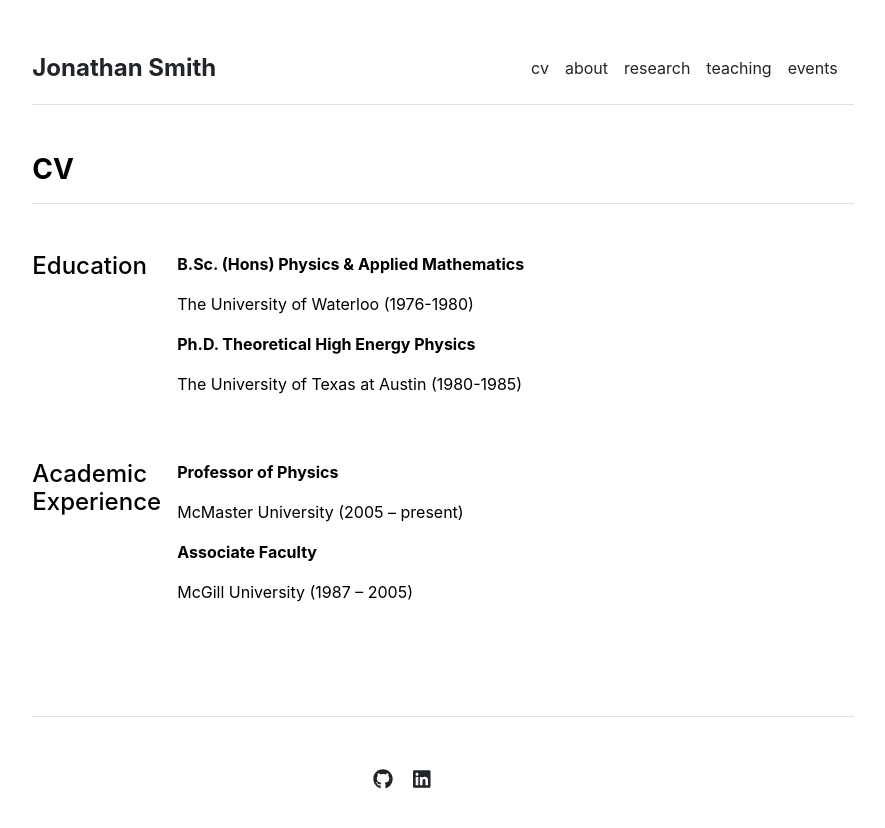
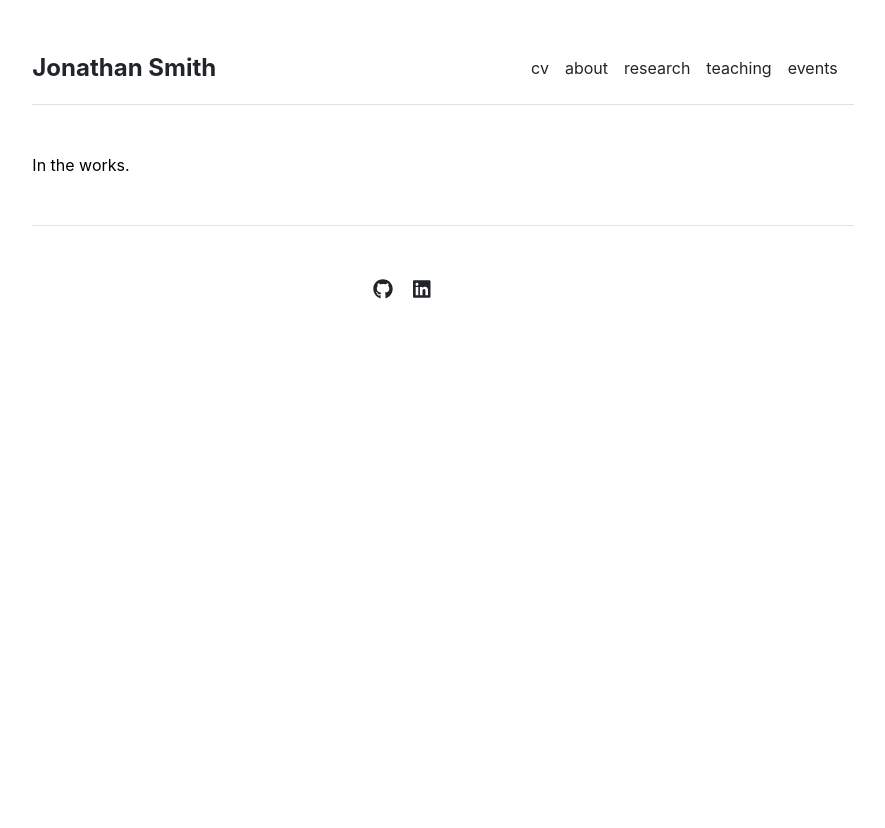
Before and after one commit to jonasmit15/jonasmit15.github.io, a Jekyll site: the page built from cv.md, in a window 1280 px wide. Shown: the top 828 px of the page, without its empty margins (197-1082 px from the left). Built offline with Jekyll 4.4.1, drawn with Linux system fonts in a browser that asks for light colours.

Commit message:
Updates August 29

```diff
--- a/_layouts/about.html
+++ b/_layouts/about.html
@@ -5,13 +5,13 @@ layout: default
 <div class="row g-5 mb-5">
     <div class="col-md-6">
         <p>
-            Hello, test paragraph.
+            In the works.
         </p>
     </div>
 
     <div class="col-md-6">
         <p>
-            Hello, test paragraph.
+
         </p>
     </div>
 </div>
--- a/_layouts/cv.html
+++ b/_layouts/cv.html
@@ -2,32 +2,6 @@
 layout: default
 ---
 
-{{ content }}
-
-<div class="row g-5 mb-5">
-  <div>
-    <h3 class="fw-bold border-bottom pb-3 mb-5">CV</h3>
-    <div class="row g-5 mb-5">
-      <div class="col-md-2">
-        <h4>Education</h4>
-      </div>
-      <div class="col-md-10">
-        {% for section in site.data.cv.education %}
-          <p class="fw-bold">{{ section.title }}</p>
-          <p>{{ section.description }}</p>
-        {% endfor %}
-      </div>
-    </div>
-    <div class="row g-5 mb-5">
-      <div class="col-md-2">
-        <h4>Academic Experience</h4>
-      </div>
-      <div class="col-md-10">
-        {% for section in site.data.cv.academic-experience %}
-          <p class="fw-bold">{{ section.title }}</p>
-          <p>{{ section.description }}</p>
-        {% endfor %}
-      </div>
-    </div>
-  </div>
+<div>
+  In the works.
 </div>
--- a/_layouts/home.html
+++ b/_layouts/home.html
@@ -17,7 +17,7 @@ layout: default
     </p>
 
     <p>
-    My research is broadly in algebraic geometry, but I am particularly interested in birational geometry, Galois cohomology, fano varieties, and Cremona groups (to name a few topics). Most recently, I have been investigating classes of automorphisms on Del Pezzo surfaces over general fields.
+    My research is broadly in algebraic geometry, but I am particularly interested in birational geometry, Galois cohomology, Fano varieties, and Cremona groups (to name a few topics). Most recently, I have been investigating classes of automorphisms on Del Pezzo surfaces over general fields.
     </p>
 
     <ul>
--- a/_layouts/research.html
+++ b/_layouts/research.html
@@ -4,7 +4,7 @@ layout: default
 
 <div>
     <p>
-        Hello hello
+        In the works.
     </p>
 </div>
 
--- a/_layouts/teaching.html
+++ b/_layouts/teaching.html
@@ -3,6 +3,10 @@ layout: default
 ---
 
 <div>
+  In the works.
+</div>
+
+<!--<div>
   <h3>Teaching Philosophy</h3>
 </div>
 
@@ -13,4 +17,4 @@ layout: default
       <p><a href="{{ site.github.url }}/teaching/{{ course.url}}">{{ course.name }}</a></p>
     {% endfor %}
   </div>
-</div>
+</div>-->
```
Also changed, not shown: 2 other files.
